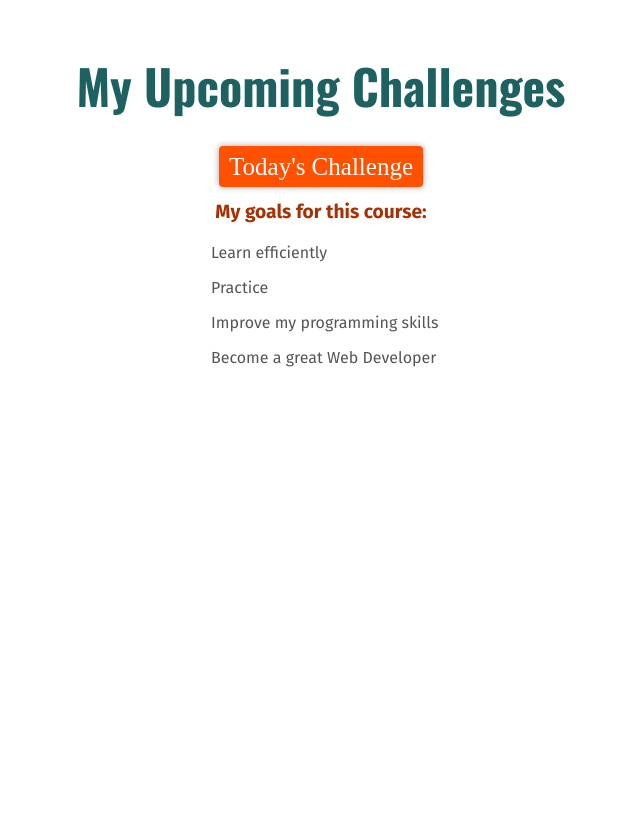
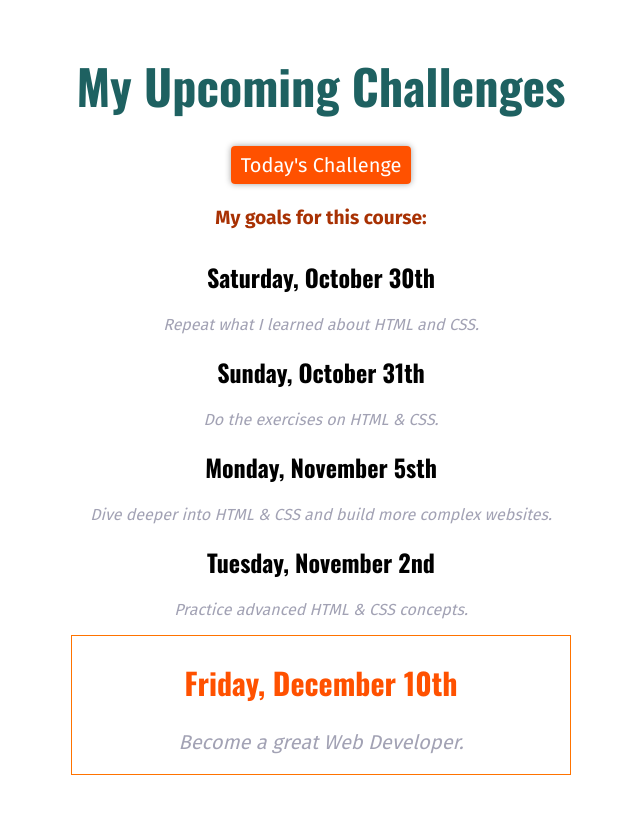
Before and after one commit to cosminadudas/daily_challenges, a plain HTML site: page full-week.html in a window 1280 px wide. Shown: the whole page, without its empty margins (319-959 px from the left). Drawn offline with nearby package versions, Linux system fonts and the light colour scheme.

Commit message:
working with selectors & combinators to add more style

```diff
--- a/full-week.html
+++ b/full-week.html
@@ -31,14 +31,26 @@
       <a href="index.html">Today's Challenge</a>
     </header>
     <main>
-      <p class="goals">My goals for this course:</p>
+      <p>My goals for this course:</p>
 
       <div>
         <ul>
-          <li><p>Learn efficiently</p></li>
-          <li><p>Practice</p></li>
-          <li><p>Improve my programming skills</p></li>
-          <li><p>Become a great Web Developer</p></li>
+          <li>
+            <h2>Saturday, October 30th</h2>
+            <p>Repeat what I learned about HTML and CSS.</p>
+          </li>
+          <li>
+            <h2>Sunday, October 31th</h2>
+            <p>Do the exercises on HTML & CSS.</p></li>
+          <li>
+            <h2>Monday, November 5sth</h2>
+            <p>Dive deeper into HTML & CSS and build more complex websites.</p></li>
+          <li>
+            <h2>Tuesday, November 2nd</h2>
+            <p>Practice advanced HTML & CSS concepts.</p></li>
+          <li class="highlight-goal">
+            <h2>Friday, December 10th</h2>
+            <p>Become a great Web Developer.</p></li>
         </ul>
       </div>
     </main>
--- a/styles/full-week.css
+++ b/styles/full-week.css
@@ -4,7 +4,7 @@ h1 {
 
 a {
   color: white;
-  font-size: 25px;
+  font-size: 20px;
   background-color: rgb(255, 81, 0);
   /* border: solid gray 2px; */
   padding: 7px 10px;
@@ -18,21 +18,33 @@ a:hover {
 }
 
 div {
-  width: 300px;
+  width: 500px;
   margin: 0 auto;
 }
 
-li {
-  text-align: left;
-  /* list-style: none; */
-}
-
 ul {
+  padding: 0;
   list-style: none;
 }
 
-.goals {
+h2 {
+  font-family: 'Oswald', sans-serif;
+}
+
+li p {
+  font-style: italic;
+  color:rgb(162, 162, 180);
+}
+
+main > p {
   color: #a83103;
   font-weight: bold;
   font-size: larger;
+  padding: 10px;
 }
+
+.highlight-goal {
+  font-size: 20px;
+  border: 1px solid rgb(255, 115, 0);
+  color:rgb(255, 81, 0);
+}
--- a/styles/shared.css
+++ b/styles/shared.css
@@ -1,4 +1,5 @@
 body {
+  font-family: 'Fira Sans', sans-serif;
   text-align: center;
   margin: 50px;
 }
```
Also changed, not shown: index.html (+1 -1 lines).
